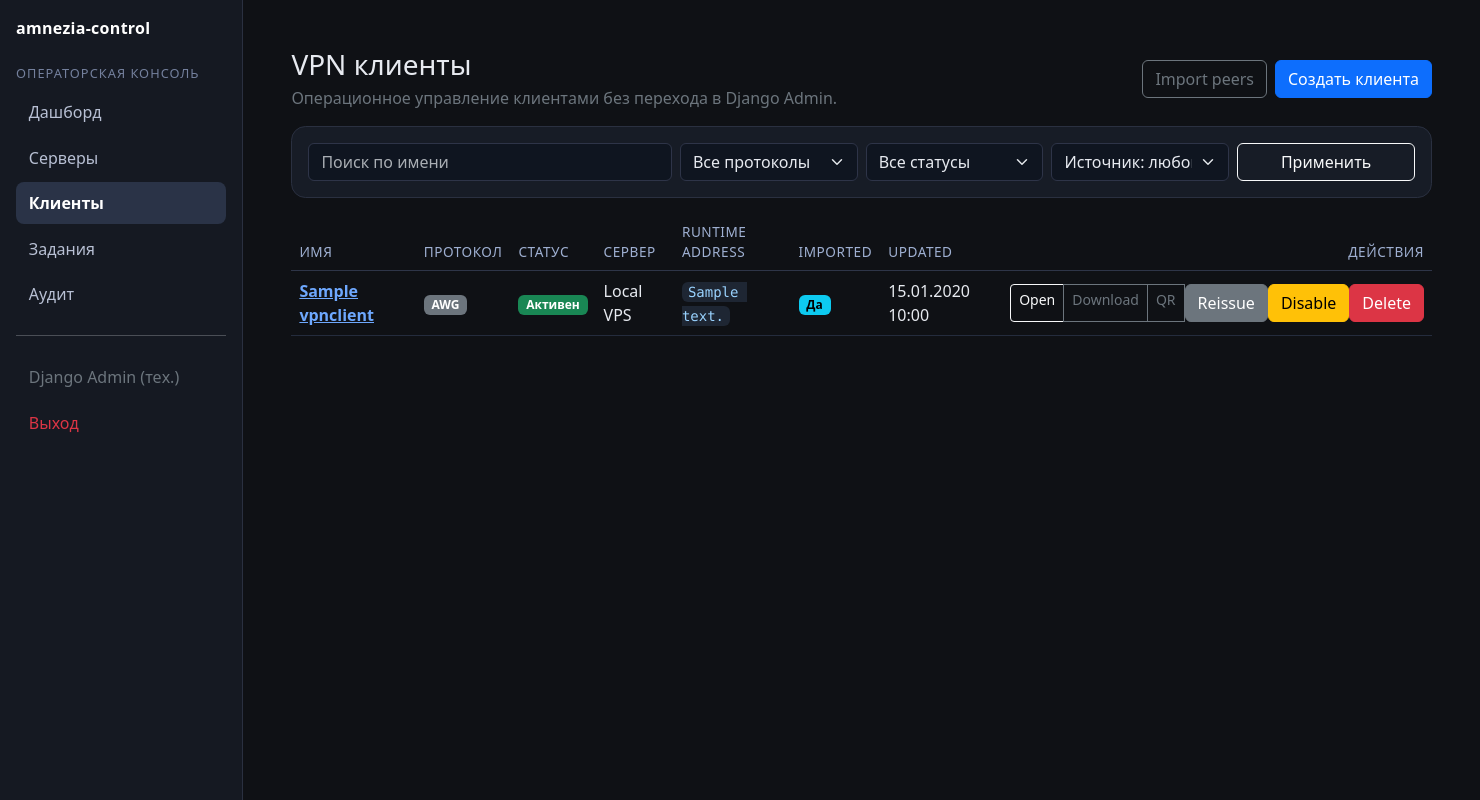
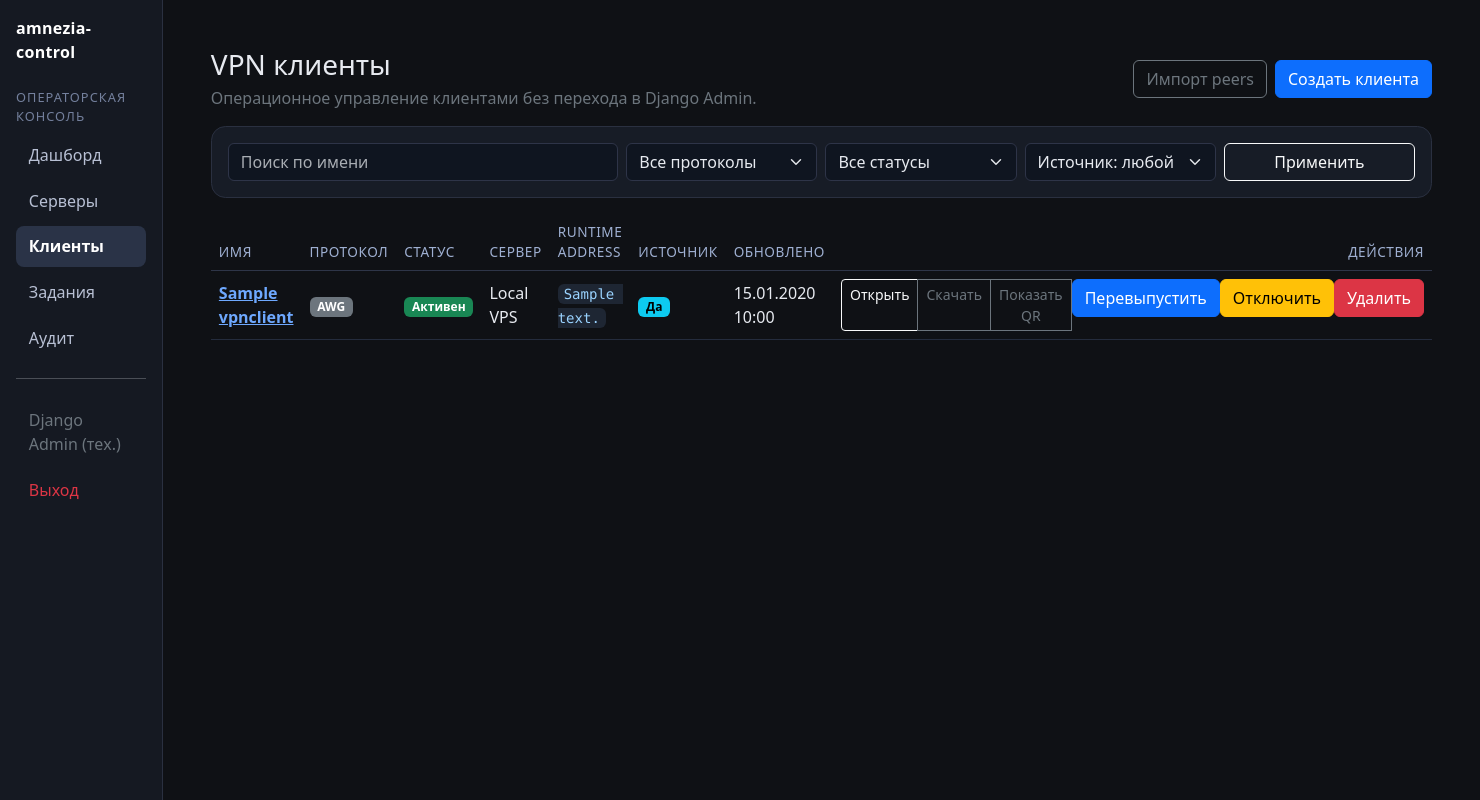
Before and after one commit to stalkerxz/amnezia-control, a Django app: page /clients/ in a window 1480 px wide. Run offline with Django 5.2, Linux system fonts and the light colour scheme; a user stored in the database is signed in; data comes from the database, SQL or seed files in the repository; tables that the repository leaves empty hold one stand-in row (values such as "Sample post"); parts of the project's set-up code (start-up, migrations or seed data) failed here and were passed over.

Commit message:
Close remaining operator UX gaps for PR3

```diff
--- a/amnezia_control/templates/servers/list.html
+++ b/amnezia_control/templates/servers/list.html
@@ -23,9 +23,9 @@
     <td>{% if s.protocols.all %}{% for p in s.protocols.all %}{% if p.protocol_type == 'awg2' %}<span class="badge {% if p.enabled %}text-bg-success{% else %}text-bg-danger{% endif %}">{% if p.enabled %}Да{% else %}Нет{% endif %}</span>{% endif %}{% endfor %}{% else %}<span class="badge text-bg-secondary">—</span>{% endif %}</td>
     <td class="text-end">
       <div class="btn-group btn-group-sm" role="group">
-        <a class="btn btn-outline-light" href="/servers/{{ s.id }}/">Open</a>
+        <a class="btn btn-outline-light" href="/servers/{{ s.id }}/">Открыть</a>
         <form method="post" action="/servers/{{ s.id }}/sync-runtime/" class="d-inline">{% csrf_token %}<button class="btn btn-primary">Sync runtime</button></form>
-        <form method="post" action="/clients/import/?server={{ s.id }}" class="d-inline">{% csrf_token %}<button class="btn btn-outline-secondary">Import peers</button></form>
+        <form method="post" action="/clients/import/?server={{ s.id }}" class="d-inline">{% csrf_token %}<button class="btn btn-outline-secondary">Импорт peers</button></form>
       </div>
     </td>
   </tr>
--- a/amnezia_control/templates/vpn/clients_list.html
+++ b/amnezia_control/templates/vpn/clients_list.html
@@ -6,7 +6,7 @@
     <p class="text-secondary mb-0">Операционное управление клиентами без перехода в Django Admin.</p>
   </div>
   <div class="d-flex gap-2">
-    <form method="post" action="/clients/import/">{% csrf_token %}<button class="btn btn-outline-secondary">Import peers</button></form>
+    <form method="post" action="/clients/import/">{% csrf_token %}<button class="btn btn-outline-secondary">Импорт peers</button></form>
     <a class="btn btn-primary" href="/clients/new/">Создать клиента</a>
   </div>
 </div>
@@ -40,7 +40,7 @@
 {% if clients %}
 <div class="table-responsive">
 <table class="table table-hover align-middle">
-  <thead><tr><th>Имя</th><th>Протокол</th><th>Статус</th><th>Сервер</th><th>Runtime address</th><th>Imported</th><th>Updated</th><th class="text-end">Действия</th></tr></thead>
+  <thead><tr><th>Имя</th><th>Протокол</th><th>Статус</th><th>Сервер</th><th>Runtime address</th><th>Источник</th><th>Обновлено</th><th class="text-end">Действия</th></tr></thead>
   <tbody>
 {% for c in clients %}
 <tr>
@@ -50,15 +50,19 @@
   <td>{{ c.server.name }}</td>
   <td><code>{{ c.runtime_address|default:'—' }}</code></td>
   <td>{% if c.imported_from_runtime %}<span class="badge text-bg-info">Да</span>{% else %}<span class="badge text-bg-secondary">Нет</span>{% endif %}</td>
-  <td>{% if c.last_runtime_sync_at %}{{ c.last_runtime_sync_at|date:'d.m.Y H:i' }}{% else %}{{ c.created_at|date:'d.m.Y H:i' }}{% endif %}</td>
+  <td>
+    {% if c.last_revision_at %}{{ c.last_revision_at|date:'d.m.Y H:i' }}
+    {% elif c.last_runtime_sync_at %}{{ c.last_runtime_sync_at|date:'d.m.Y H:i' }}
+    {% else %}{{ c.created_at|date:'d.m.Y H:i' }}{% endif %}
+  </td>
   <td class="text-end">
     <div class="btn-group btn-group-sm" role="group">
-      <a class="btn btn-outline-light" href="/clients/{{ c.id }}/">Open</a>
-      <a class="btn btn-outline-secondary" href="/clients/{{ c.id }}/download/">Download</a>
-      <a class="btn btn-outline-secondary" href="/clients/{{ c.id }}/#qr">QR</a>
-      <form method="post" action="/clients/{{ c.id }}/action/reissue/">{% csrf_token %}<button class="btn btn-secondary">Reissue</button></form>
-      <form method="post" action="/clients/{{ c.id }}/action/disable/">{% csrf_token %}<button class="btn btn-warning">Disable</button></form>
-      <form method="post" action="/clients/{{ c.id }}/action/delete/" onsubmit="return confirm('Удалить клиента?')">{% csrf_token %}<button class="btn btn-danger">Delete</button></form>
+      <a class="btn btn-outline-light" href="/clients/{{ c.id }}/">Открыть</a>
+      <a class="btn btn-outline-secondary" href="/clients/{{ c.id }}/download/">Скачать</a>
+      <a class="btn btn-outline-secondary" href="/clients/{{ c.id }}/#qr">Показать QR</a>
+      <form method="post" action="/clients/{{ c.id }}/action/reissue/">{% csrf_token %}<button class="btn btn-primary">Перевыпустить</button></form>
+      <form method="post" action="/clients/{{ c.id }}/action/disable/">{% csrf_token %}<button class="btn btn-warning">Отключить</button></form>
+      <form method="post" action="/clients/{{ c.id }}/action/delete/" onsubmit="return confirm('Удалить клиента?')">{% csrf_token %}<button class="btn btn-danger">Удалить</button></form>
     </div>
   </td>
 </tr>
--- a/amnezia_control/vpn/views.py
+++ b/amnezia_control/vpn/views.py
@@ -1,6 +1,6 @@
 from django.contrib import messages
 from django.contrib.auth.decorators import login_required, user_passes_test
-from django.db.models import Count
+from django.db.models import Count, Max
 from django.http import HttpResponse
 from django.shortcuts import get_object_or_404, redirect, render
 
@@ -22,7 +22,7 @@
     status = request.GET.get("status", "").strip()
     source = request.GET.get("source", "").strip()
 
-    clients = VPNClient.objects.select_related("server").order_by("-created_at")
+    clients = VPNClient.objects.select_related("server").annotate(last_revision_at=Max("revisions__created_at")).order_by("-created_at")
     if q:
         clients = clients.filter(name__icontains=q)
     if protocol in {choice[0] for choice in VPNClient.ProtocolType.choices}:
@@ -125,8 +125,12 @@
     qr_base64 = VPNClientService.qr_png_base64(client) if revision else ""
 
     blockers = []
+    if client.status == VPNClient.Status.DELETED:
+        blockers.append("Клиент помечен как удаленный. Доступны только просмотр и аудит изменений.")
     if not client.runtime_address:
         blockers.append("Runtime address отсутствует. Выполните перевыпуск конфига.")
+    if not revision:
+        blockers.append("Конфиг еще не выпущен. Нажмите «Перевыпустить конфиг».")
     if client.protocol_type == VPNClient.ProtocolType.AWG2:
         protocol = client.server.protocols.filter(protocol_type=VPNClient.ProtocolType.AWG2).first()
         if protocol and not protocol.runtime_metadata.get("awg2_metadata_ready", False):
@@ -141,6 +145,7 @@
             "client": client,
             "revision": revision,
             "revisions_count": revisions.aggregate(total=Count("id")).get("total") or 0,
+            "latest_revision_at": revision.created_at if revision else None,
             "qr_base64": qr_base64,
             "blockers": blockers,
         },
```
Also changed, not shown: amnezia_control/templates/core/dashboard.html (+4 -4 lines), amnezia_control/templates/jobs/list.html (+4 -4 lines), amnezia_control/templates/servers/detail.html (+14 -4 lines), amnezia_control/templates/vpn/clients_detail.html (+13 -9 lines).
